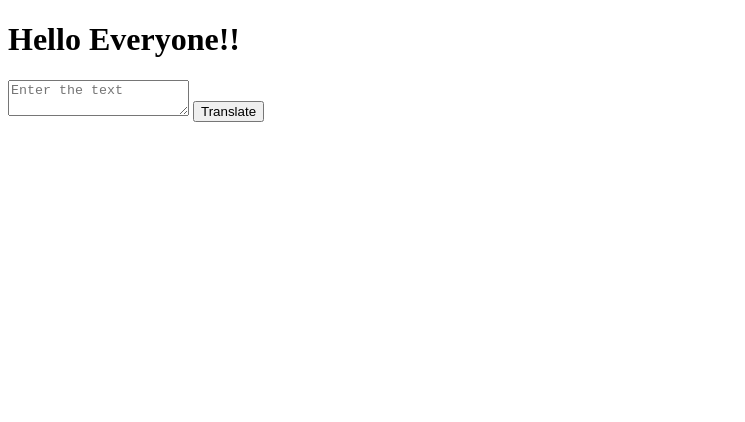
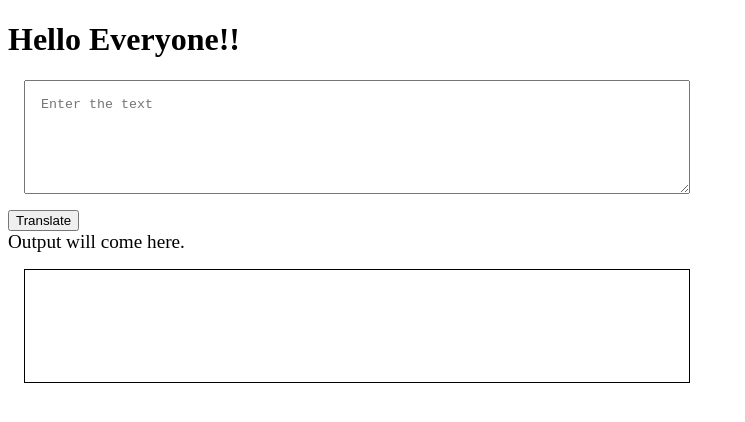
Before and after one commit to sumedhamona/Learn_JavaScript, a plain HTML site: page index.html in a window 1280 px wide. Shown: the whole page, without its empty margins (0-745 px from the left). Drawn offline with Linux system fonts and the light colour scheme.

Commit message:
input output processing

```diff
--- a/app.js
+++ b/app.js
@@ -9,10 +9,16 @@
 
 var btnTranslate = document.querySelector("#btn-translate");
 var txtInput = document.querySelector("#txt-input");
+var outputDiv = document.querySelector("#output");
+
+// outputDiv.innerText = "Sumedha Singh"
 
 function clickEventHandler(){
     console.log("clicked");
     console.log("input", txtInput.value);
+    outputDiv.innerText = "cghytsdfrfvh" + txtInput.value;
 }
 
 btnTranslate.addEventListener("click", clickEventHandler)
+
+//emojipedia
--- a/index.html
+++ b/index.html
@@ -5,12 +5,30 @@
     <meta http-equiv="X-UA-Compatible" content="IE=edge">
     <meta name="viewport" content="width=device-width, initial-scale=1.0">
     <title>Web Apps</title>
+    <style>
+        textarea{
+            width: 50%;
+            height: 10vh;
+            display: block;
+            margin: 1rem;
+            padding: 1rem;
+        }
+        #output{
+            border: 1px solid black;
+            height: 10vh;
+            width: 50%;
+            margin: 1rem;
+            padding: 1rem;
+        }
+    </style>
 </head>
 <body>
     <h1>Hello Everyone!!</h1>
     <!-- you can do some styling in the textarea. -->
     <textarea id="txt-input" placeholder="Enter the text"></textarea>
     <button id="btn-translate">Translate</button>
+    <div style="font-size: larger;">Output will come here.</div>
+    <div id="output"></div>
     <script src="app.js" type="text/javascript"></script>
 </body>
 </html>
```
